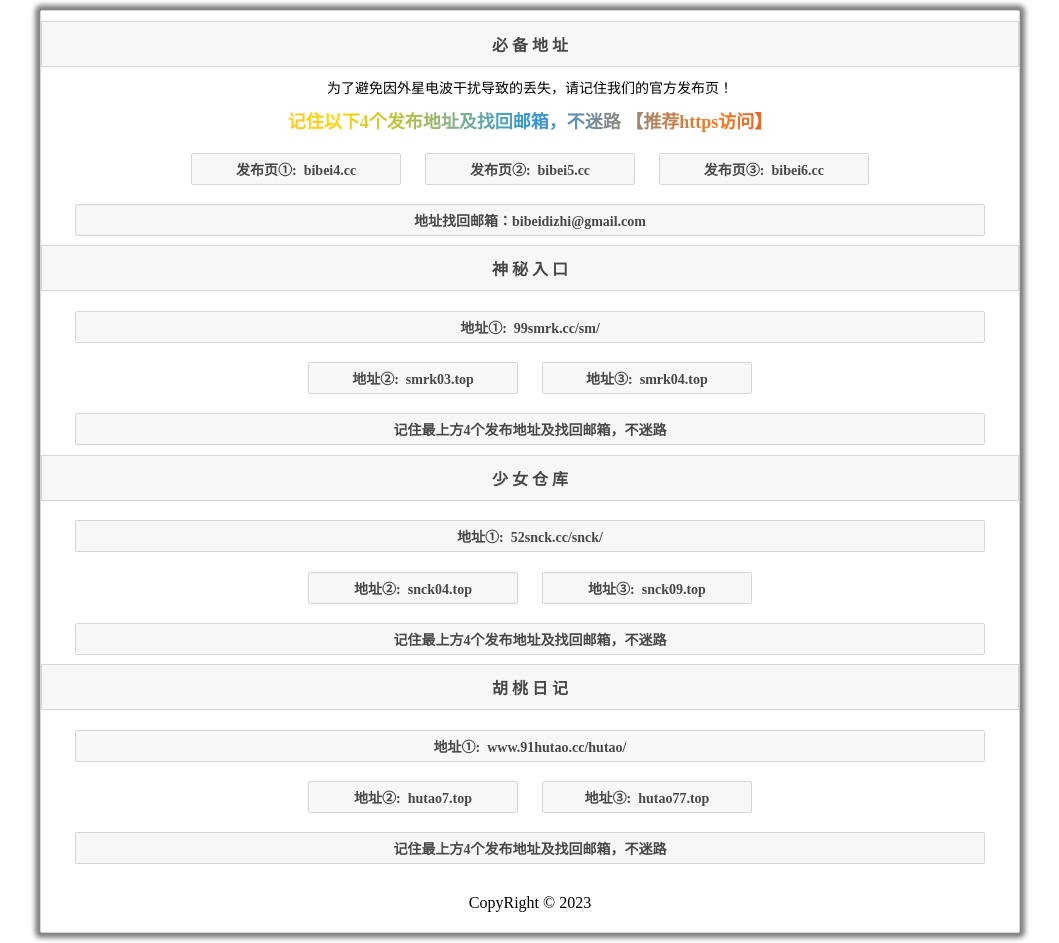
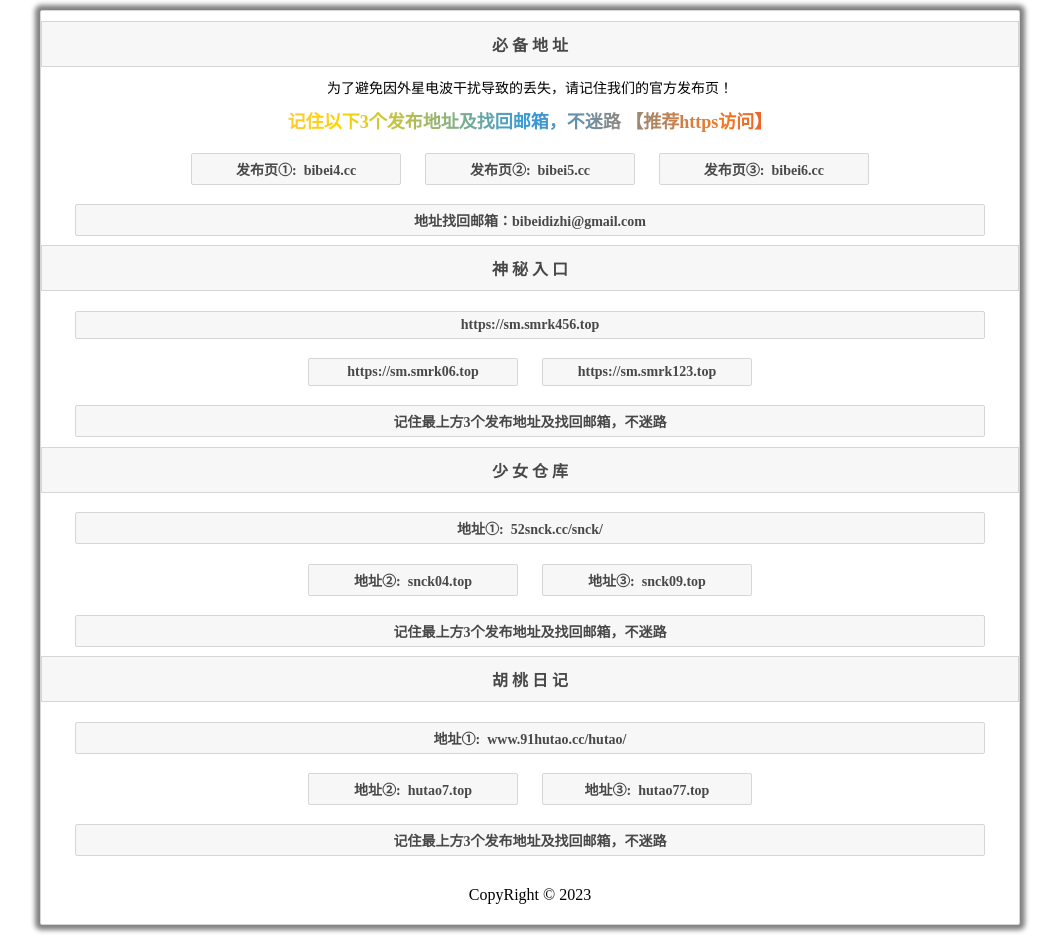
Before and after one commit to 91bibei/91bibei.github.io, a plain HTML site: page index.html in a window 1280 px wide. Shown: the whole page, without its empty margins (110-1169 px from the left). Drawn offline with Linux system fonts and the light colour scheme.

Commit message:
Add files via upload

```diff
--- a/index.html
+++ b/index.html
@@ -37,26 +37,26 @@ a,a:active,a:hover,a:link,a:visited{color:#484848;text-decoration:none}
 <div class="main">
 	<div class="title">必 备 地 址</div>
 	<div style="font-size:14px; text-align:center; margin-bottom:10px;">为了避免因外星电波干扰导致的丢失，请记住我们的官方发布页！</div>
-	<div class="masked" style="font-size:18px; text-align:center; margin-bottom:10px; color: #F00; font-weight: bold;">记住以下4个发布地址及找回邮箱，不迷路 【推荐https访问】</div>
+	<div class="masked" style="font-size:18px; text-align:center; margin-bottom:10px; color: #F00; font-weight: bold;">记住以下3个发布地址及找回邮箱，不迷路 【推荐https访问】</div>
 	<div class="goto-1"><a rel="external nofollow" href="https://bibei4.cc" target="_blank">发布页①:&nbsp;&nbsp;bibei4.cc</a></div>
 	<div class="goto-1"><a rel="external nofollow" href="https://bibei5.cc" target="_blank">发布页②:&nbsp;&nbsp;bibei5.cc</a></div>
 	<div class="goto-1"><a rel="external nofollow" href="https://bibei6.cc" target="_blank">发布页③:&nbsp;&nbsp;bibei6.cc</a></div>
 	<div class="goto-1" style="width: 95%;"><a href="javascript:;" target="_self">地址找回邮箱：bibeidizhi@gmail.com</a></div>
 	<div class="title">神 秘 入 口</div>
-	<div class="goto-1" style="width: 95%;"><a href="https://99smrk.cc/sm/" target="_blank">地址①:&nbsp;&nbsp;99smrk.cc/sm/</a></div>
-	<div class="goto-1"><a rel="external nofollow" href="https://smrk03.top" target="_blank">地址②:&nbsp;&nbsp;smrk03.top</a></div>
-	<div class="goto-1"><a rel="external nofollow" href="https://smrk04.top" target="_blank">地址③:&nbsp;&nbsp;smrk04.top</a></div>
-	<div class="goto-1" style="width: 95%;"><a href="javascript:;" target="_self">记住最上方4个发布地址及找回邮箱，不迷路</a></div>
+	<div class="goto-1" style="width: 95%;"><a href="https://sm.smrk456.top" target="_blank">https://sm.smrk456.top</a></div>
+	<div class="goto-1"><a rel="external nofollow" href="https://sm.smrk06.top" target="_blank">https://sm.smrk06.top</a></div>
+	<div class="goto-1"><a rel="external nofollow" href="https://sm.smrk123.top" target="_blank">https://sm.smrk123.top</a></div>
+	<div class="goto-1" style="width: 95%;"><a href="javascript:;" target="_self">记住最上方3个发布地址及找回邮箱，不迷路</a></div>
 	<div class="title">少 女 仓 库</div>
 	<div class="goto-1" style="width: 95%;"><a href="https://52snck.cc/snck/" target="_blank">地址①:&nbsp;&nbsp;52snck.cc/snck/</a></div>
 	<div class="goto-1"><a rel="external nofollow" href="https://snck04.top" target="_blank">地址②:&nbsp;&nbsp;snck04.top</a></div>
 	<div class="goto-1"><a rel="external nofollow" href="https://snck09.top" target="_blank">地址③:&nbsp;&nbsp;snck09.top</a></div>
-	<div class="goto-1" style="width: 95%;"><a href="javascript:;" target="_self">记住最上方4个发布地址及找回邮箱，不迷路</a></div>
+	<div class="goto-1" style="width: 95%;"><a href="javascript:;" target="_self">记住最上方3个发布地址及找回邮箱，不迷路</a></div>
 	<div class="title">胡 桃 日 记</div>
 	<div class="goto-1" style="width: 95%;"><a href="https://www.91hutao.cc/hutao/" target="_blank">地址①:&nbsp;&nbsp;www.91hutao.cc/hutao/</a></div>
 	<div class="goto-1"><a rel="external nofollow" href="https://hutao7.top" target="_blank">地址②:&nbsp;&nbsp;hutao7.top</a></div>
 	<div class="goto-1"><a rel="external nofollow" href="https://hutao77.top" target="_blank">地址③:&nbsp;&nbsp;hutao77.top</a></div>
-	<div class="goto-1" style="width: 95%;"><a href="javascript:;" target="_self">记住最上方4个发布地址及找回邮箱，不迷路</a></div>
+	<div class="goto-1" style="width: 95%;"><a href="javascript:;" target="_self">记住最上方3个发布地址及找回邮箱，不迷路</a></div>
 	<div style="font-size:16px; text-align:center; margin-top:20px; margin-bottom:10px;">CopyRight © 2023</div>
     <div id="histats_counter"></div>
 </div>
```
